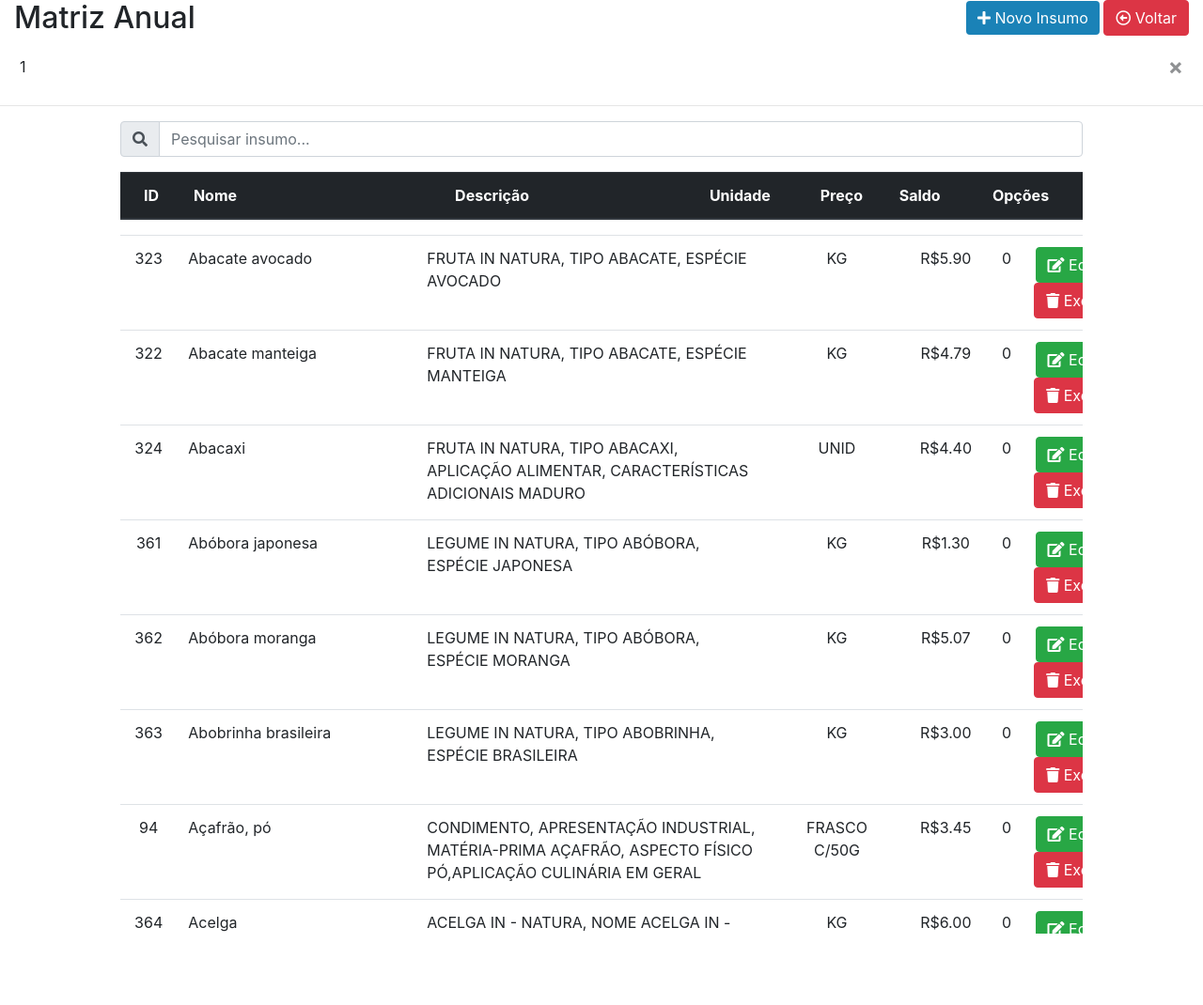
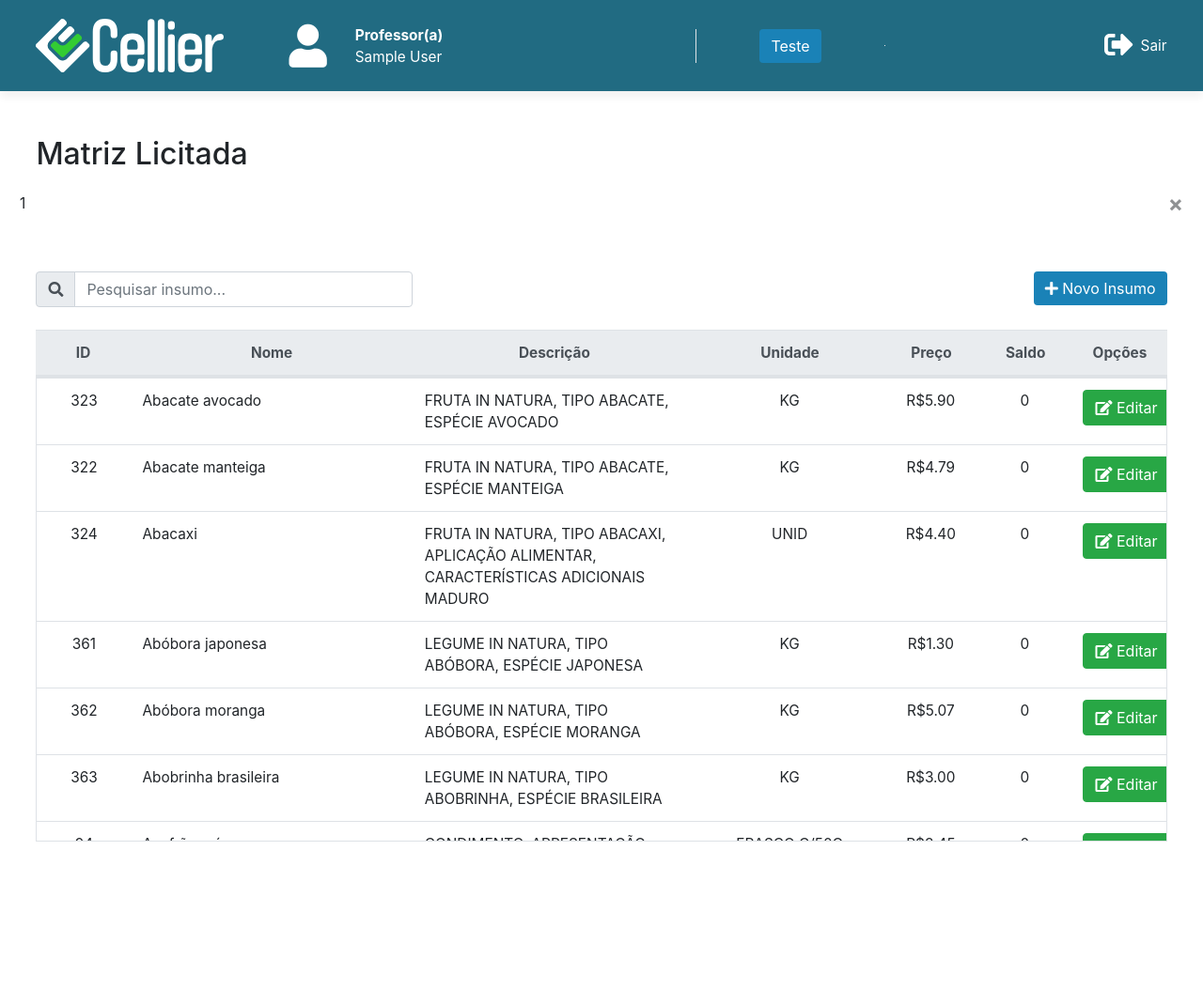
Before and after one commit to bonsaismd/projeto1, a PHP site: page /home/tec/matriz.php in a window 1280 px wide. Shown: the top 1070 px of the page at 94% size. Run offline with PHP 8.4, Linux system fonts and the light colour scheme; the visitor is signed in with stand-in values (Sample User, id 1); data comes from the database, SQL or seed files in the repository; data that the repository does not hold is empty; some libraries are stand-ins or nearby versions.

Commit message:
Update Header-Menu

```diff
--- a/css/style.css
+++ b/css/style.css
@@ -12,20 +12,21 @@
 body {
 	margin: 0;
 	padding: 0;
+	font-size: 1.2vw;
 }
 .row {
 	margin: 0;
 }
 
 a {
-	color: #eaeaea;
-	transition: 0.5s;
+	color: white;
 }
 
 a:hover,
 a:active,
 a:focus {
-	color: #3666C8;
+
+	color: white;
 	outline: none;
 	text-decoration: none;
 }
@@ -51,7 +52,7 @@ input[type=number]::-webkit-outer-spin-button {
 	position: relative;
 	top: 0px;
 	padding: 20px 0;
-	width: 100vw;
+	width: 100%;
 	height: auto;
 	transition: all 0.5s;
 	z-index: 997;
@@ -59,15 +60,32 @@ input[type=number]::-webkit-outer-spin-button {
 	box-shadow: 0px 6px 9px 0px rgba(0, 0, 0, 0.06);
 }
 
-#header #logo {
-}
-
 #header #logo img {
 	padding: 0;
-	margin-left: 10%;
 	max-width: 200px;
 	min-width: 120px;
 }
+
+#header-container {
+	width: 94vw;
+	margin: auto;
+}
+
+.btn-menu {
+	color: white;
+	transition: 0.5s;
+}
+
+.btn-menu:hover,
+.btn-menu:active,
+.btn-menu:focus {
+
+	color: #32CC33;
+	outline: none;
+	text-decoration: none;
+
+}
+
 
 
 /*--------- Loading ---------*/
@@ -81,8 +99,8 @@ input[type=number]::-webkit-outer-spin-button {
 
 /*--------- Login ---------*/
 #loginSection {
-	width: 100vw;
-	height: 100vh;
+	width: 100%;
+	height: 100%;
 	background-color: var(--isabelline);
 }
 
@@ -122,13 +140,20 @@ input[type=number]::-webkit-outer-spin-button {
 
 
 /*--------- Tabela ---------*/
+
+#header-matriz {
+	width: 94vw;
+	margin: auto;
+	padding: 0;
+}
+
 #MatrizAnual {
-	width: 80vw;
+	width: 94vw;
 	margin: auto;
 }
 
 #MatrizAnual .table-responsive {
-	height: 60vh;
+	height: 40vh;
 }
 
 #tabelaHead {
@@ -142,3 +167,7 @@ input[type=number]::-webkit-outer-spin-button {
 .thDesc {
 	text-align: left;
 }
+
+input #procurar  {
+	width: 20px;
+}
--- a/home/tec/confirmExclusao.php
+++ b/home/tec/confirmExclusao.php
@@ -1,5 +1,5 @@
  <div class="modal fade" id="confirmExclusao" tabindex="-1" role="dialog" aria-labelledby="exampleModalLabel" aria-hidden="true">
-	<div class="modal-dialog">
+	<div class="modal-dialog modal-dialog-centered">
 		<div class="modal-content">
 
 			<div class="modal-header">
@@ -13,9 +13,9 @@
 				<p>Deseja realmente excluir esse insumo?</p>
 			</div>
 
-			<div class="modal-footer">
-				<a id="confirm" class="btn btn-primary">Sim</a>
-				<a id="cancel" class="btn btn-secondary" data-dismiss="modal">Não</a>
+			<div class="modal-footer text-white">
+				<a id="confirm" class="btn btn-success">Sim</a>
+				<a id="cancel" class="btn btn-danger" data-dismiss="modal">Não</a>
 			</div>
 
 		</div>
--- a/home/tec/edit.php
+++ b/home/tec/edit.php
@@ -1,5 +1,5 @@
 <div class="modal fade" id="editInsumo" tabindex="-1" role="dialog" aria-labelledby="exampleModalLabel" aria-hidden="true">
-	<div class="modal-dialog">
+	<div class="modal-dialog modal-dialog-centered">
 		<div class="modal-content">
 
 			<div class="modal-header">
@@ -50,7 +50,8 @@
 			</div>
 
 			<div class="modal-footer">
-				<button type="submit" form="formEditInsumo" class="btn btn-primary">Salvar</button>
+				<button type="submit" form="formEditInsumo" class="btn btn-success">Salvar</button>
+				<a href="#" class="btn brn-sm btn-danger align-items-left" data-toggle="modal" data-dismiss="modal" data-target="#confirmExclusao" data-insumo="<?php echo $insumo['ID']; ?>">Excluir</a>
 				<button type="button" class="btn btn-secondary" data-dismiss="modal">Cancelar</button>
 			</div>
 
--- a/home/tec/matriz.php
+++ b/home/tec/matriz.php
@@ -1,44 +1,25 @@
 <?php
-/* Verifica se o usuario ta logado */
 include("../../login/check.php");
-
- /* Carrega as funções do usuario tecnico */
 require_once('functions.php');
 
-/* Função que carrega os insumos e armazena na variavel global $insumos (Veio do arquivo da linha anterior) */
 carregarInsumos();
 
-/* Armazena o Id e o Nome do usuario logado */
 $id_usuario = $_SESSION['inputID'];
 $nome_usuario = $_SESSION['nome'];
 
 include(HEADER_TEMPLATE);
+include(HEADER_MENU);
 ?>
 
-<!-- Cabeçalho -->
-<header>
-
-	<!-- Cria uma linha -->
+<header id="header-matriz">
 	<div class="row">
-
-		<!-- Coluna pro titulo -->
-		<div class="col-sm-6">
-
-			<!-- Titulo da página -->
-			<h2>Matriz Anual</h2>
-
-		</div>
-
-		<!-- Coluna pros botões alinhado a direita -->
-		<div class="col-sm-6 text-right">
-
-			<button class="btn btn-primary" type="button" data-toggle="modal" data-target="#novoInsumo"><i class="fa fa-plus"></i> Novo Insumo</button>
-			<a class="btn btn-danger" href="index.php"><i class="far fa-arrow-alt-circle-left"></i> Voltar</a>
-
+		<div class="col-sm-6 p-0">
+			<h2>Matriz Licitada</h2>
 		</div>
 	</div>
 </header>
-<!-- Se tiver dado algum erro exibe na tela -->
+
+
 <?php if (!empty($_SESSION['mensagem'])) : ?>
 	<div class="alert alert-<?php echo $_SESSION['tipo']; ?> alert-dismissible" role="alert">
 		<button type="button" class="close" data-dismiss="alert" arial-label="Close"><span aria-hidden="true">&times;</span></button>
@@ -46,57 +27,59 @@ include(HEADER_TEMPLATE);
 	</div>
 <?php endif; ?>
 
-<hr> <!-- Linha horizontal -->
-
 <div id="MatrizAnual">
 
-<!-- Campo para pesquisar insumo (script ta no final do codigo) -->
-<div class="input-group mb-3">
+	<div class="row mb-4 mt-5">
+		<div class="col-sm-4 p-0">
+			<div class="input-group" id="container-pesquisar">
 				<div class="input-group-prepend">
 					<span class="input-group-text"><i class="fa fa-search"></i></span>
 				</div>
-	<input class="form-control" id="procurar" type="text" placeholder="Pesquisar insumo...">
+				<input class="form-control pesquisar" id="procurar" type="text" placeholder="Pesquisar insumo...">
+			</div>
+		</div>
+		<div class="col-sm-6"></div>
+		<div class="col-sm-2 p-0 text-right">
+			<button class="btn btn-primary" type="button" data-toggle="modal" data-target="#novoInsumo"><i class="fa fa-plus"></i> Novo Insumo</button>
+		</div>
 	</div>
 
 
-<!-- Cabeçalho da tabela Escuro -->
-<table class="table table-hover">
-<thead class="thead-dark" id="tabelaHead">
 
-	<tr> <!-- Itens do cabeçalho -->
-		<th style="width: 5%;">ID</th>
-		<th style="width: 10%;" class="thNome">Nome</th>
-		<th style="width: 30%;">Descrição</th>
-		<th style="width: 10%;">Unidade</th>
-		<th style="width: 5%;">Preço</th>
-		<th style="width: 5%;">Saldo</th>
-		<th style="width: 10%;">Opções</th>
+	<!-- Cabeçalho da tabela -->
+	<table class="table table-hover mb-0">
+		<thead class="thead-light" id="tabelaHead">
+			<tr class="row">
+				<th class="col-1">ID</th>
+				<th class="col-3">Nome</th>
+				<th class="col-3">Descrição</th>
+				<th class="col-2">Unidade</th>
+				<th class="col-1">Preço</th>
+				<th class="col-1">Saldo</th>
+				<th class="col-1">Opções</th>
 			</tr>
 		</thead>
 	</table>
+
 	<!-- Tabela de insumos -->
-<div class="table-responsive"> <!-- Tabela responsiva -->
+	<div class="table-responsive border">
 
-<table class="table table-hover" id="tabela" > <!-- .table do Bootstrap4 .table-hover é pra animação do hover nas linhas da tabela-->
+		<table class="table table-hover" id="tabela" >
 
-<!-- Corpo da tabela (O Id é usado na filtragem do espaço de busca) -->
 			<tbody id="tabelaInsumos">
-	<!-- Verifica se possui insumos -->
+
 				<?php if ($insumos) : ?>
 
-	<!-- Pra cada $insumo da tabela armazenada na variavel $insumos cria uma nova linha na tabela html-->
 					<?php foreach ($insumos as $insumo) : ?>
 
-		<tr style="text-align: center;"> <!-- Colocando os dados nas respectivas colunas -->
-			<td style="width: 5%;"><?php echo $insumo['ID'] ?></td>
-			<td style="width: 10%;" class="thNome"><?php echo $insumo['NOME'] ?></td>
-			<td style="width: 30%;" class="thDesc"><?php echo $insumo['DESCRICAO'] ?></td>
-			<td style="width: 10%;"><?php echo $insumo['UNID_MEDIDA'] ?></td>
-			<td style="width: 5%;">R$<?php echo $insumo['PRECO'] ?></td>
-			<td style="width: 5%;"><?php echo $insumo['QTDE_DISPONIVEL'] ?></td>
-
-			<!-- Botões da coluna 'Opções' -->
-			<td class="actions" style="width: 10%;">
+						<tr class="row text-center h-25">
+							<td class="col-1"><?php echo $insumo['ID'] ?></td>
+							<td class="col-3 text-left"><?php echo $insumo['NOME'] ?></td>
+							<td class="col-3 text-left overflow-hidden"><?php echo $insumo['DESCRICAO'] ?></td>
+							<td class="col-2"><?php echo $insumo['UNID_MEDIDA'] ?></td>
+							<td class="col-1">R$<?php echo $insumo['PRECO'] ?></td>
+							<td class="col-1"><?php echo $insumo['QTDE_DISPONIVEL'] ?></td>
+							<td class="col-1 actions">
 								<a href="#" class="btn brn-sm btn-success" data-toggle="modal" data-target="#editInsumo"
 								data-insumo='{"id": "<?php echo $insumo['ID']; ?>",
 								"nome":"<?php echo $insumo['NOME']; ?>",
@@ -105,20 +88,17 @@ include(HEADER_TEMPLATE);
 								"preco":"<?php echo $insumo['PRECO']; ?>",
 								"qtde":"<?php echo $insumo['QTDE_DISPONIVEL']; ?>"}'>
 								<i class="fa fa-edit"></i> Editar</a>
-				<a href="#" class="btn brn-sm btn-danger" data-toggle="modal" data-target="#confirmExclusao" data-insumo="<?php echo $insumo['ID']; ?>">
-					<i class="fa fa-trash"></i> Excluir
-				</a>
 							</td>
 
 						</tr>
 
-	<?php endforeach; ?> <!-- Fim da inserção -->
+						<?php endforeach; ?>
 
-<?php else : ?> <!-- Se não tiver insumos -->
+						<?php else : ?>
 						<tr>
-		<td colspan="6">Nenhum insumo encontrado.</td>  <!-- Transforma todas as seis colunas em uma e exibe a mensagem-->
+							<td colspan="6">Nenhum insumo encontrado.</td>
 						</tr>
-<?php endif; ?> <!-- Fim da verificação -->
+						<?php endif; ?>
 
 					</tbody>
 
--- a/inc/header-menu.php
+++ b/inc/header-menu.php
@@ -6,32 +6,43 @@ $nome_usuario = $_SESSION['nome'];
 $cargo = $_SESSION['cargo'];
 
 ?>
-<header id="header" class="mb-4">
-	<div class="row d-flex align-items-center">
+<header id="header" class="mb-5">
+	<div class="row d-flex align-items-center text-center" id="header-container">
 
-		<div class="col-3" id="logo">
+		<div class="col-2 p-0 text-left" id="logo">
 			<a href="index.php">
 				<img src="<?php echo BASEURL; ?>img/logo-white.svg">
 			</a>
 		</div>
 
-		<div class="col-3  ">
+		<div class="col-3 p-0 text-center" id="btn-user">
 			<div class="row d-inline-flex flex-nowrap align-items-center text-white">
-					<div class="col">
-						<i class="fas fa-user fa-3x"></i>
+				<div class="col">
+					<i class="fas fa-user fa-3x"></i>
+				</div>
+				<div class="col text-left">
+					<p class="mb-0"><strong><?php echo $cargo ?></strong></p>
+					<p class="mb-0"><?php echo $nome_usuario; ?></p>
+				</div>
+			</div>
+		</div>
+
+		<div class="col-2 p-0" id="btn-1">
+			<?php if ($cargo == 'Técnico(a)') : ?>
+			<a href="index.php" class="btn-menu">
+				<div class="row d-inline-flex flex-nowrap align-items-center">
+					<div class="col p-0">
+						<i class="fas fa-clipboard-check fa-3x"></i>
 					</div>
-					<div class="col">
-						<p class="mb-0"><strong><?php echo $cargo ?></strong></p>
-						<p><?php echo $nome_usuario; ?></p>
+					<div class="col p-0">
+						<p class="m-0"> Pedidos Recebidos</p>
 					</div>
 				</div>
+			</a>
+			<?php endif; ?>
 		</div>
 
-		<div class="col-3">
-		</div>
-
-		<div class="col-3 text-right">
-
+		<div class="col-2 p-0 border-left" id="btn-2">
 			<?php if ($cargo == 'Professor(a)') : ?>
 			<a class="btn btn-primary" href="matriz.php">Teste</a>
 			<?php endif; ?>
@@ -41,10 +52,45 @@ $cargo = $_SESSION['cargo'];
 			<?php endif; ?>
 
 			<?php if ($cargo == 'Técnico(a)') : ?>
-			<a class="btn btn-primary" href="matriz.php">Estoque de Insumos </a>
+			<a href="#" class="btn-menu">
+				<div class="row d-inline-flex flex-nowrap align-items-center">
+					<div class="col p-0">
+						<i class="fas fa-clipboard-list fa-3x"></i>
+					</div>
+					<div class="col p-0">
+						<p class="m-0"> Listas Geradas</p>
+					</div>
+				</div>
+			</a>
 			<?php endif; ?>
+		</div>
 
-			<a class="btn btn-danger" href="<?php echo BASEURL; ?>login/logout.php">Sair</a>
+		<div class="col-2 p-0 border-left" id="btn-3">
+			<?php if ($cargo == 'Técnico(a)') : ?>
+			<a href="matriz.php" class="btn-menu">
+				<div class="row d-inline-flex flex-nowrap align-items-center">
+					<div class="col p-0">
+						<i class="fas fa-box-open fa-3x"></i>
+					</div>
+					<div class="col p-0">
+						<p class="m-0"> Matriz Licitada</p>
+					</div>
+				</div>
+			</a>
+			<?php endif; ?>
+		</div>
+
+		<div class="col-1 text-right p-0">
+			<a href="<?php echo BASEURL; ?>login/logout.php">
+				<div class="row d-inline-flex flex-nowrap align-items-center">
+					<div class="col p-2">
+						<i class="fas fa-sign-out-alt fa-2x"></i>
+					</div>
+					<div class="col p-0">
+						<p class="m-0"> Sair </p>
+					</div>
+				</div>
+			</a>
 		</div>
 
 	</div>
```
Also changed, not shown: cellier.sql. Lines whose indentation alone changed are shown as unchanged.
